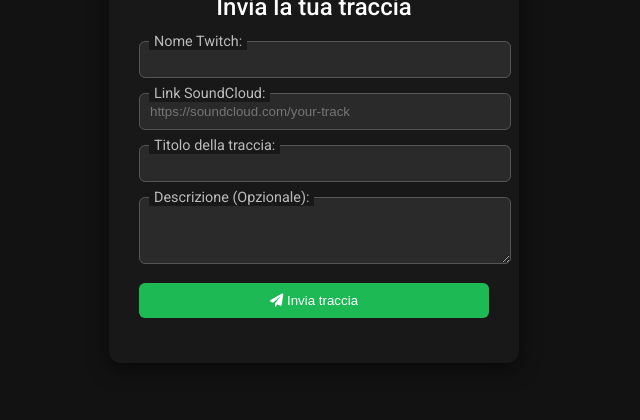
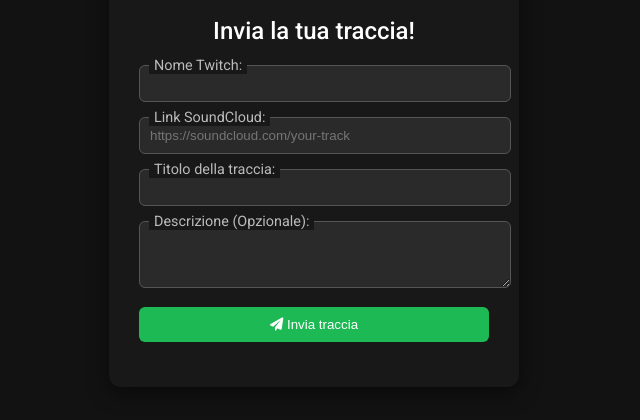
Before and after one commit to F3LYN/NeuroVision, a plain HTML site: page index.html in a window 1280 px wide. Shown: the part 380-800 px from the top of the page, without its empty margins (326-966 px from the left). Drawn offline with Linux system fonts and the light colour scheme.

Commit message:
text edit

```diff
--- a/index.html
+++ b/index.html
@@ -103,7 +103,8 @@
         <div class="logo-container">
             <img src="https://cloud.screenpresso.com/pfJNdEJcYoM8/2024-10-08_15h36_54_original.png" alt="NeuroVision Logo">
         </div>
-        <h2>Invia la tua traccia</h2>
+        <h2>NEUROVISION 2024</h2>
+        <h2>Invia la tua traccia!</h2>
         <form id="uploadForm">
             <div class="input-group">
                 <label for="twitchName">Nome Twitch:</label>
```
